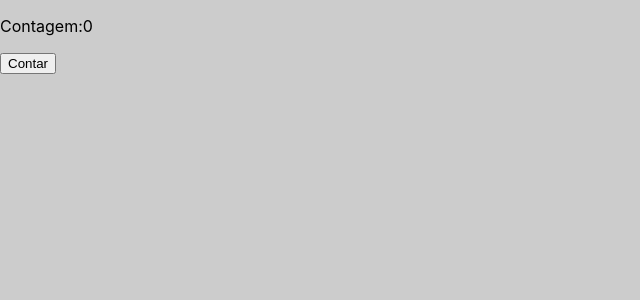
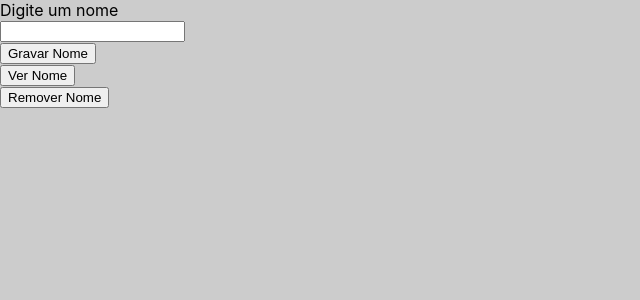
Before and after one commit to CaioPradoDeSouza/Aulas-React, a React (Create React App) app in the folder curso-react/: page / in a window 1280 px wide. Shown: the top 300 px of the page, without its empty margins (0-640 px from the left). Built offline with nearby package versions, Linux system fonts and the light colour scheme.

Commit message:
Feat: Update react classes with localStorage class

```diff
--- a/curso-react/src/App.js
+++ b/curso-react/src/App.js
@@ -1,25 +1,30 @@
-import React,{useEffect,useState} from 'react';
+import React,{useState} from 'react';
 
 
 
 export default function App() {
 
-  const[contagem,setContagem]=useState(0)
+  const [nome, setNome] = useState();
 
-  useEffect(
-    () => {
-      console.log('Componente renderizado')
-      document.title='Contagem:'+ contagem
+  const armazenar=(chave,valor)=>{
+    localStorage.setItem(chave,valor);
+  }
 
-    }
-  )
+  const consultar=(chave)=>{
+    alert(localStorage.getItem(chave));
+  }
+
+  const apagar=(chave)=>{
+    localStorage.removeItem(chave);
+  }
 
   return (
     <>
-
-        <p>Contagem:{contagem}</p>
-        <button onClick={()=>setContagem(contagem+1)}>Contar</button>
-
+        <label>Digite um nome</label><br/>
+        <input type="text" value={nome} onChange={(e)=>setNome(e.target.value)}/><br/>
+        <button onClick={()=>armazenar('ls_nome',nome)} >Gravar Nome</button><br/>
+        <button onClick={()=>consultar('ls_nome')} >Ver Nome</button><br/>
+        <button onClick={()=>apagar('ls_nome')} >Remover Nome</button>
     </>
   );
 }
```
